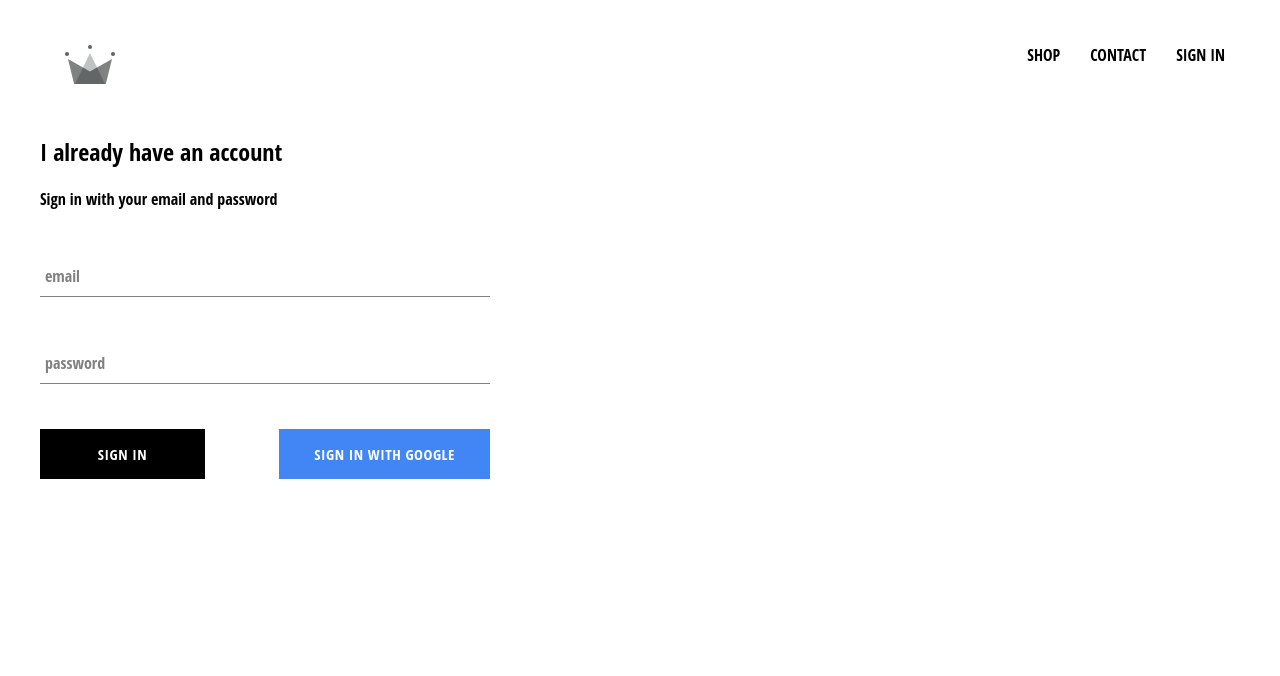
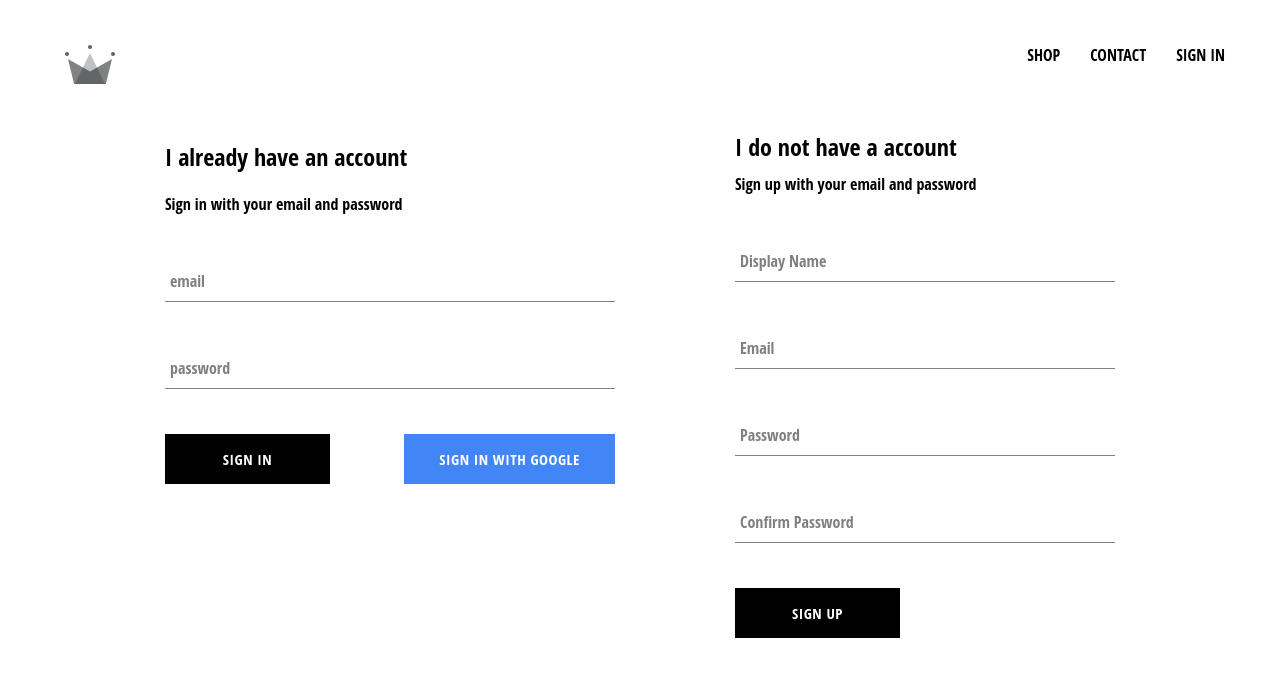
Before and after one commit to elvaChung/React-crwn-clothing, a React (Create React App) app: page /signin in a window 1280 px wide. Shown: the top 676 px of the page. Built offline with nearby package versions, Linux system fonts and the light colour scheme; no server answers.

Commit message:
implemented firebase utils, included ability to store authenticated users into our firestore database

```diff
--- a/src/App.js
+++ b/src/App.js
@@ -7,7 +7,7 @@
 import ShopPage from './pages/shop/shop.component';
 import SignInAndSignUpPage from './pages/sign-in-and-sign-up/sign-in-and-sign-up.component';
 import Header from './components/header/header.component';
-import { auth } from './firebase/firebase.utils';
+import { auth, createUserProfileDocument } from './firebase/firebase.utils';
 
 class App extends React.Component {
   constructor() {
@@ -21,10 +21,22 @@
   unsubscribedFromAuth = null;
 
   componentDidMount() {
-    this.unsubscribedFromAuth = auth.onAuthStateChanged( user => {
-      this.setState({ currentUser: user });
+    this.unsubscribedFromAuth = auth.onAuthStateChanged( async userAuth => {
+      if(userAuth) {
+        const userRef = await createUserProfileDocument(userAuth);
 
-      console.log(user);
+        userRef.onSnapshot(snapShot => {
+          this.setState({
+            currentUser: {
+              id: snapShot.id,
+              ...snapShot.data()
+            }
+          });
+          console.log(this.state);
+        });
+      }
+
+      this.setState({ currentUser: userAuth });
     });
   }
 
--- a/src/components/custom-button/custom-button.styles.scss
+++ b/src/components/custom-button/custom-button.styles.scss
@@ -25,7 +25,7 @@
     color: white;
 
     &:hover {
-      background-color: #357ae8;
+      background-color: #072b66;
       border: none;
     }
   }
--- a/src/components/form-input/form-input.component.jsx
+++ b/src/components/form-input/form-input.component.jsx
@@ -7,7 +7,7 @@
         <input className='form-input' onChange={handleChange} {...otherProps} />
             { label ?
                 (<label
-                    className={`${otherProps.value.lengh ? 'shrink' : ''
+                    className={`${otherProps.value.length ? 'shrink' : ''
                 } form-input-label`}>
                     {label}
                 </label>)
--- /dev/null
+++ b/src/components/sign-up/sign-up.component.jsx
@@ -0,0 +1,103 @@
+import React from 'react';
+
+import FormInput from '../form-input/form-input.component';
+import CustomButton from '../custom-button/custom-button.component';
+
+import { auth, createUserProfileDocument } from '../../firebase/firebase.utils';
+
+import './sign-up.styles.scss';
+
+class SignUp extends React.Component {
+  constructor() {
+    super();
+
+    this.state = {
+      displayName: '',
+      email: '',
+      password: '',
+      confirmPassword: ''
+    };
+  }
+
+  handleSubmit = async event => {
+    event.preventDefault();
+
+    const { displayName, email, password, confirmPassword } = this.state;
+
+    if (password !== confirmPassword) {
+      alert("passwords don't match");
+      return;
+    }
+
+    try {
+      const { user } = await auth.createUserWithEmailAndPassword(
+        email,
+        password
+      );
+
+      await createUserProfileDocument(user, { displayName });
+
+      this.setState({
+        displayName: '',
+        email: '',
+        password: '',
+        confirmPassword: ''
+      });
+    } catch (error) {
+      console.error(error);
+    }
+  };
+
+  handleChange = event => {
+    const { name, value } = event.target;
+
+    this.setState({ [name]: value });
+  };
+
+  render() {
+    const { displayName, email, password, confirmPassword } = this.state;
+    return (
+      <div className='sign-up'>
+        <h2 className='title'>I do not have a account</h2>
+        <span>Sign up with your email and password</span>
+        <form className='sign-up-form' onSubmit={this.handleSubmit}>
+          <FormInput
+            type='text'
+            name='displayName'
+            value={displayName}
+            onChange={this.handleChange}
+            label='Display Name'
+            required
+          />
+          <FormInput
+            type='email'
+            name='email'
+            value={email}
+            onChange={this.handleChange}
+            label='Email'
+            required
+          />
+          <FormInput
+            type='password'
+            name='password'
+            value={password}
+            onChange={this.handleChange}
+            label='Password'
+            required
+          />
+          <FormInput
+            type='password'
+            name='confirmPassword'
+            value={confirmPassword}
+            onChange={this.handleChange}
+            label='Confirm Password'
+            required
+          />
+          <CustomButton type='submit'>SIGN UP</CustomButton>
+        </form>
+      </div>
+    );
+  }
+}
+
+export default SignUp;
--- /dev/null
+++ b/src/components/sign-up/sign-up.styles.scss
@@ -0,0 +1,9 @@
+.sign-up {
+    display: flex;
+    flex-direction: column;
+    width: 380px;
+
+    .title {
+        margin: 10px 0;
+    }
+}
--- a/src/firebase/firebase.utils.js
+++ b/src/firebase/firebase.utils.js
@@ -12,6 +12,31 @@
     measurementId: "G-8TSLQDYEJZ"
   };
 
+  export const createUserProfileDocument = async (userAuth, additionalData) => {
+    if (!userAuth) return;
+
+    const userRef = firestore.doc(`users/${userAuth.uid}`);
+
+    const snapShot = await userRef.get();
+
+    if (!snapShot.exists) {
+      const { displayName, email } = userAuth;
+      const createdAt = new Date();
+      try {
+        await userRef.set({
+          displayName,
+          email,
+          createdAt,
+          ...additionalData
+        });
+      } catch (error) {
+        console.log('error creating user', error.message);
+      }
+    }
+
+    return userRef;
+  };
+
   firebase.initializeApp(config);
 
   export const auth = firebase.auth();
--- a/src/pages/sign-in-and-sign-up/sign-in-and-sign-up.component.jsx
+++ b/src/pages/sign-in-and-sign-up/sign-in-and-sign-up.component.jsx
@@ -1,12 +1,14 @@
 import React from 'react';
 
 import SignIn from '../../components/sign-in/sign-in.component';
+import SignUp from '../../components/sign-up/sign-up.component';
 
 import './sign-in-and-sign-up.styles.scss';
 
 const SignInAndSignUpPage = () => (
     <div className='sign-in-and-sign-up'>
         <SignIn />
+        <SignUp />
     </div>
 )
 
--- a/src/pages/sign-in-and-sign-up/sign-in-and-sign-up.styles.scss
+++ b/src/pages/sign-in-and-sign-up/sign-in-and-sign-up.styles.scss
@@ -0,0 +1,6 @@
+.sign-in-and-sign-up {
+    width: 950px;
+    display: flex;
+    justify-content: space-between;
+    margin: 30px auto;
+}
```
Also changed, not shown: 1 other file (tests, documents, lock files or other folders).
